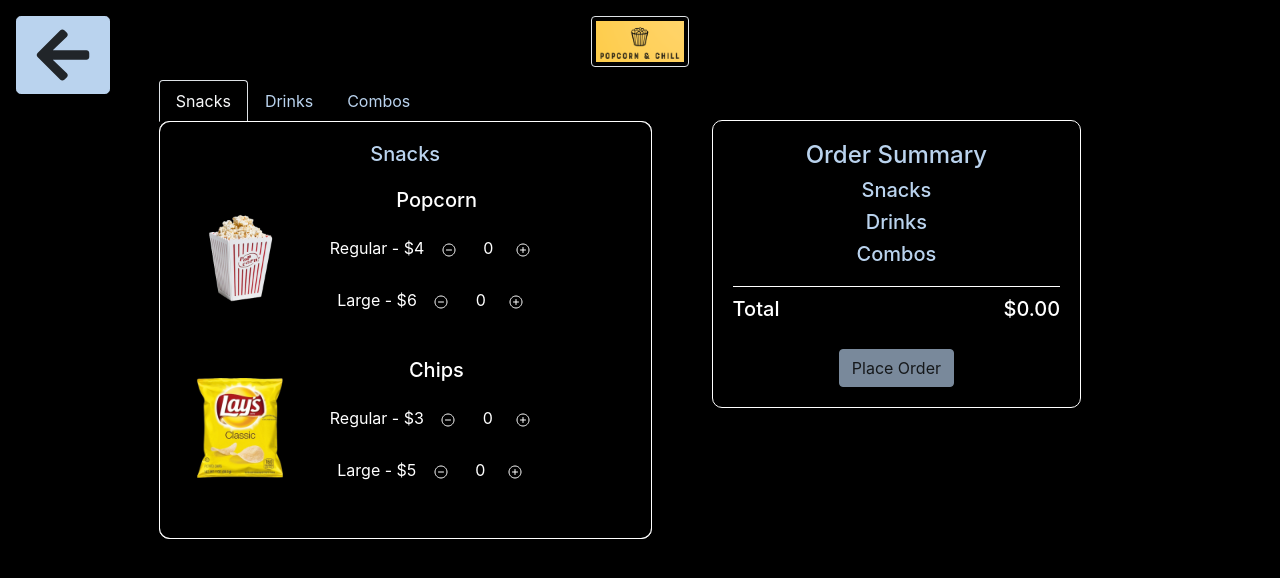
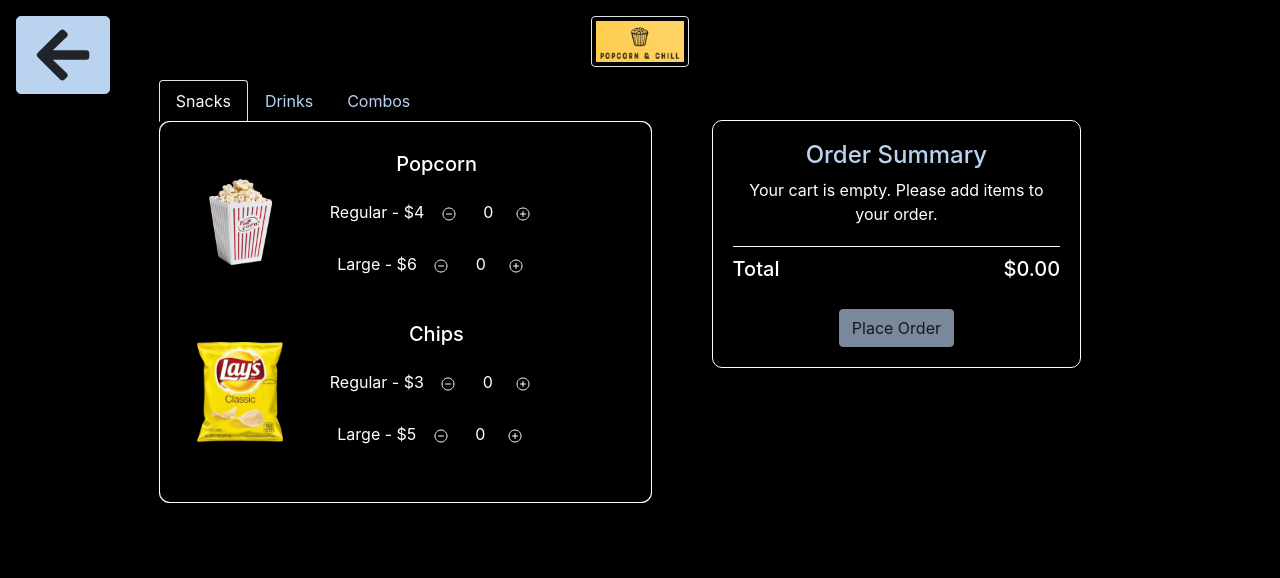
Before and after one commit to shahriarbinzaman/CPSC481_T03_Final, a React (Create React App) app in the folder app/: page /snack in a window 1280 px wide. Shown: the top 578 px of the page. Built offline with nearby package versions, Linux system fonts and the light colour scheme.

Commit message:
Minor changes to the ui

```diff
--- a/app/src/pages/Snack.jsx
+++ b/app/src/pages/Snack.jsx
@@ -100,7 +100,6 @@ const Snack = () => {
               <Tab.Pane eventKey="snacks" style={{ flex: 1 }}>
                 <Card style={{ border:"1px solid #fff", borderRadius: "10px" }}>
                   <Card.Body style={{ backgroundColor: "#000", borderRadius: "10px" }}>
-                    <Card.Title>Snacks</Card.Title>
                     {items.snacks.map((snack) => (
                       <SnackItemCard
                         key={snack.name}
@@ -119,7 +118,6 @@ const Snack = () => {
               <Tab.Pane eventKey="drinks" style={{ flex: 1 }}>
                 <Card style={{ border:"1px solid #fff", borderRadius: "10px" }}>
                   <Card.Body style={{ backgroundColor: "#000", borderRadius: "10px" }}>
-                    <Card.Title>Drinks</Card.Title>
                     {items.drinks.map((drink) => (
                       <SnackItemCard
                         key={drink.name}
@@ -138,7 +136,6 @@ const Snack = () => {
               <Tab.Pane eventKey="combos" style={{ flex: 1 }}>
                 <Card style={{ border:"1px solid #fff", borderRadius: "10px" }}>
                   <Card.Body style={{ backgroundColor: "#000", borderRadius: "10px" }}>
-                    <Card.Title>Combos</Card.Title>
                     {items.combos.map((combo) => (
                       <SnackItemCard
                         key={combo.name}
@@ -159,9 +156,11 @@ const Snack = () => {
         {/* Order Summary Section */}
         <div className="order-summary" style={{ flex: 1, margin: "40px", padding: "20px", maxWidth:"30%", borderRadius: "10px", border: "1px solid white" }}>
           <h4>Order Summary</h4>
-          {Object.keys(order).map((category) => (
+          {isOrderEmpty ? (
+            <p style={{ color: "#fff" }}>Your cart is empty. Please add items to your order.</p>
+          ) : (
+            Object.keys(order).map((category) => (
               <div key={category} className="category">
-              <h5>{category.charAt(0).toUpperCase() + category.slice(1)}</h5>
                 {Object.keys(order[category]).map((item) => (
                   <div key={item}>
                     {Object.keys(order[category][item]).map((size) => {
@@ -180,7 +179,8 @@ const Snack = () => {
                   </div>
                 ))}
               </div>
-          ))}
+            ))
+          )}
           <div className="d-flex justify-content-between" style={{ marginTop: "20px", borderTop: "1px solid #fff", paddingTop: "10px" }}>
             <h5 style={{ color: "#fff" }}>Total</h5>
             <h5 style={{ color: "#fff" }}>${calculateTotal().toFixed(2)}</h5>
```
Lines whose indentation alone changed are shown as unchanged.
